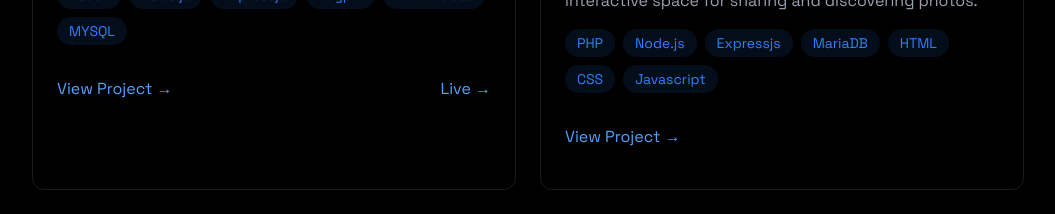
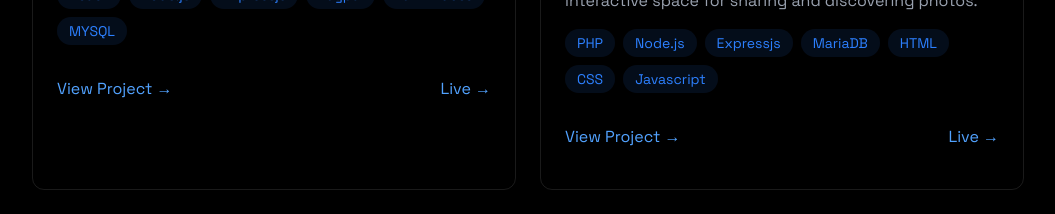
Before and after one commit to winstonmalcolm-tech/winston-malcolm-portfolio, a React (Vite) app: page / in a window 1280 px wide. Shown: the part 2320-2534 px from the top of the page, without its empty margins (112-1167 px from the left). Built offline with nearby package versions, Linux system fonts and the light colour scheme.

Commit message:
Add new project

```diff
--- a/src/components/sections/Projects.jsx
+++ b/src/components/sections/Projects.jsx
@@ -1,4 +1,3 @@
-import React from 'react'
 import RevealOnScroll from '../RevealOnScroll';
 
 const Projects = () => {
@@ -56,6 +55,10 @@ const Projects = () => {
                             <a href="https://github.com/winstonmalcolm-tech/justpost" className="text-blue-400 hover:text-blue-300 transition-colors my-4">
                             View Project →
                             </a>
+
+                            <a href="https://justpost.infinityfreeapp.com/" className="text-blue-400 hover:text-blue-300 transition-colors my-4">
+                            Live →
+                            </a>
                         </div>
                     </div>
 
```
